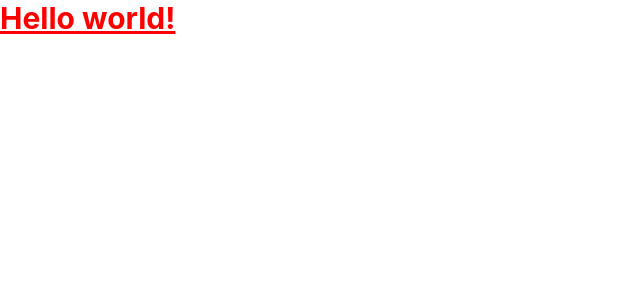
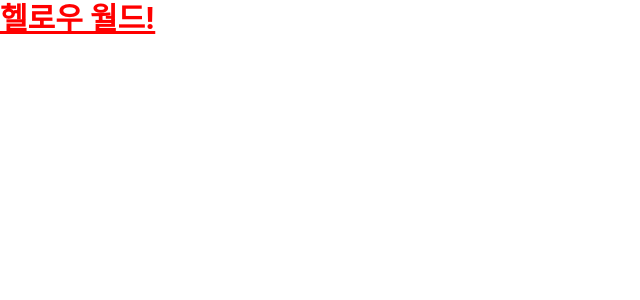
Before and after one commit to codestates-seb/seb41_pre_028, a React (Create React App) app in the folder client/: page / in a window 1280 px wide. Shown: the top 300 px of the page, without its empty margins (0-640 px from the left). Built offline with nearby package versions, Linux system fonts and the light colour scheme.

Commit message:
git test

```diff
--- a/client/src/App.js
+++ b/client/src/App.js
@@ -1,7 +1,7 @@
 function App() {
   return (
     <div className="App">
-      <h1 className="text-3xl font-bold underline">Hello world!</h1>
+      <h1 className="text-3xl font-bold underline">헬로우 월드!</h1>
     </div>
   );
 }
```
